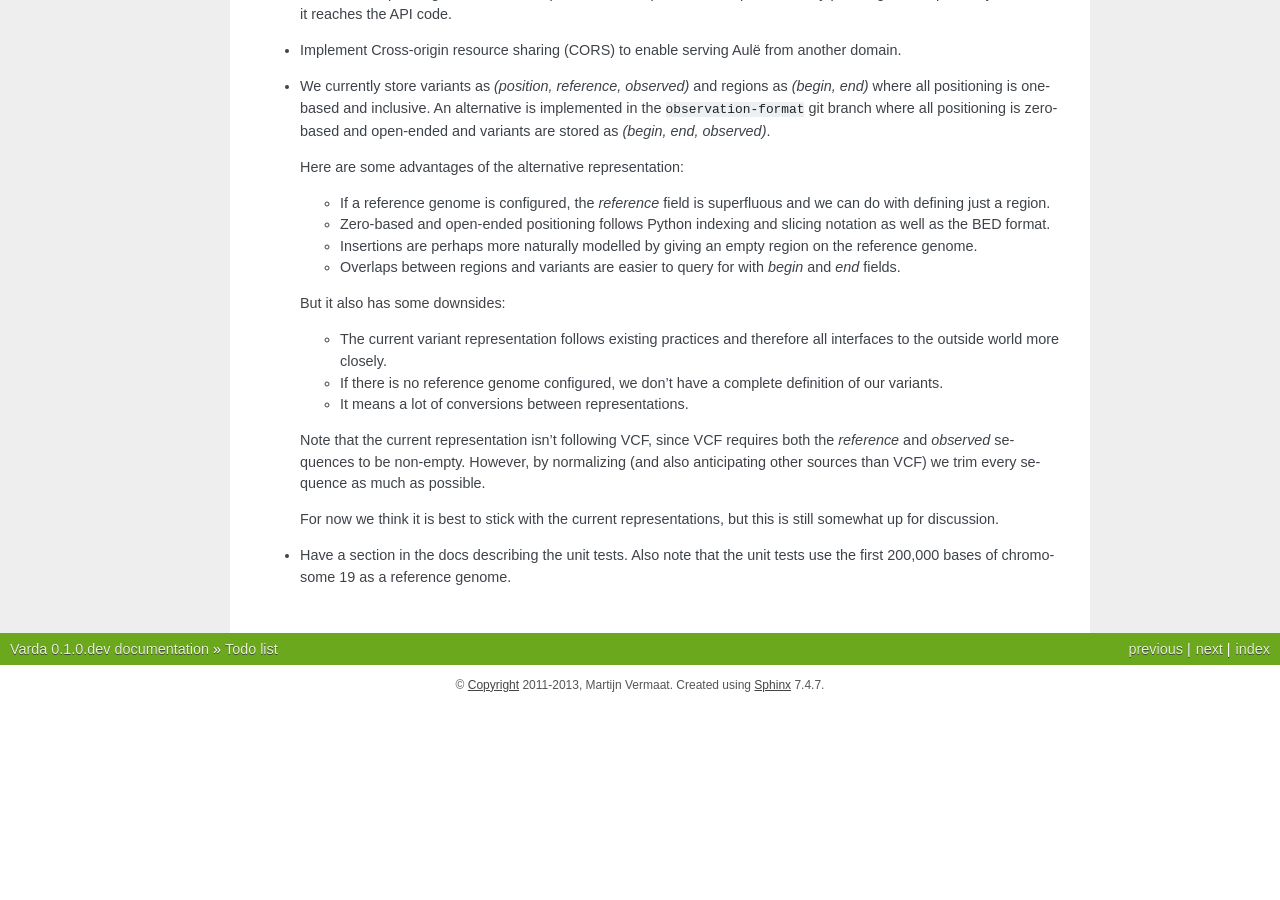
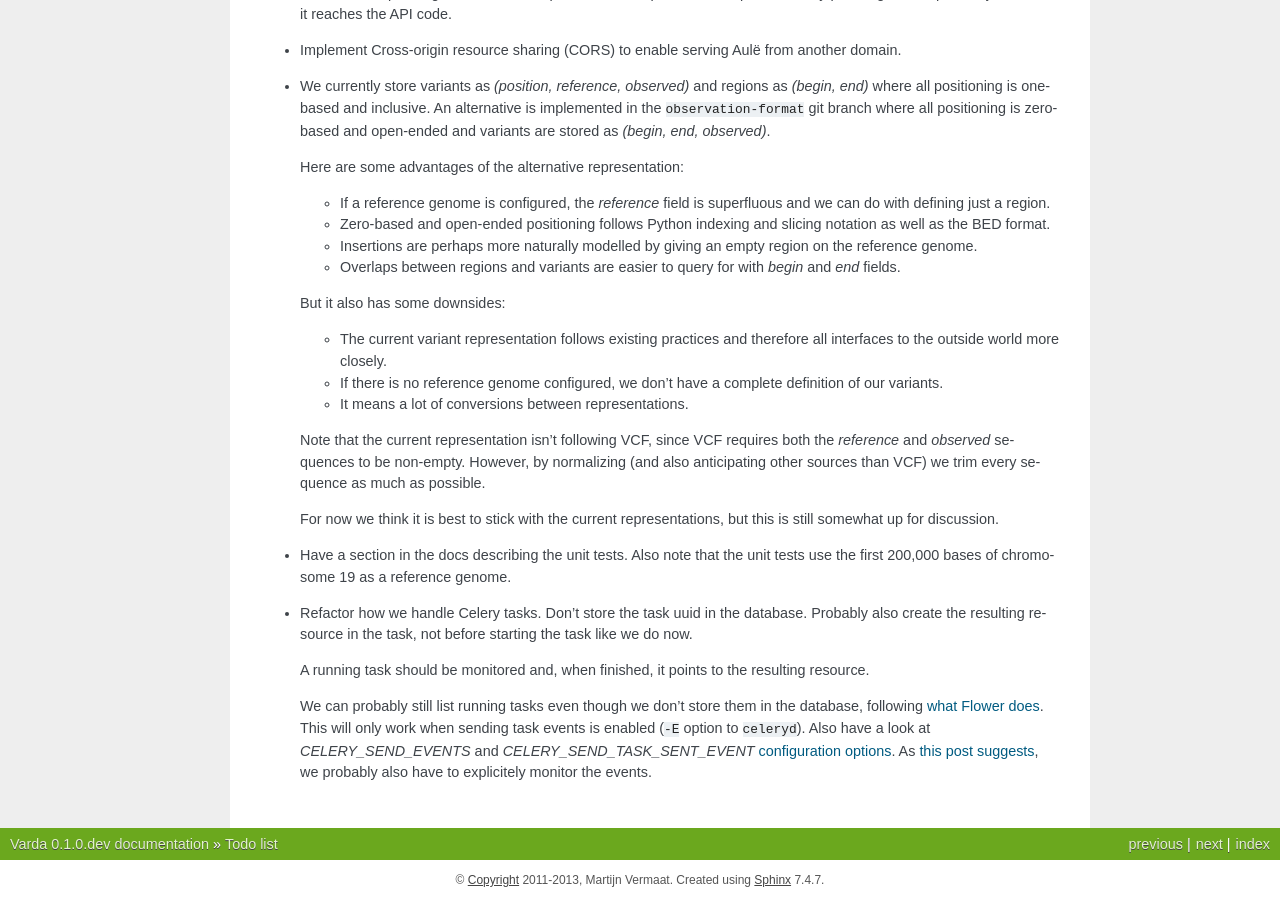
Before and after one commit to varda/varda, a Sphinx documentation site: the page built from doc/todo.rst, in a window 1280 px wide and 900 px high, scrolled down 984 px. Built offline with Sphinx 7.4.7, drawn with Linux system fonts in a browser that asks for light colours; pages that are not in the unit, such as notebooks, are missing from menus; before the commit the page ends 1689 px from its top, so only the background shows below that.

Commit message:
Todo note

```diff
--- a/doc/todo.rst
+++ b/doc/todo.rst
@@ -95,3 +95,21 @@ grepping the source code for ``Todo``.
 * Have a section in the docs describing the unit tests. Also note that the
   unit tests use the first 200,000 bases of chromosome 19 as a reference
   genome.
+
+* Refactor how we handle Celery tasks. Don't store the task uuid in the
+  database. Probably also create the resulting resource in the task, not
+  before starting the task like we do now.
+
+  A running task should be monitored and, when finished, it points to the
+  resulting resource.
+
+  We can probably still list running tasks even though we don't store them
+  in the database, following `what Flower does
+  <https://github.com/mher/flower/blob/master/flower/models.py#L104>`_.
+  This will only work when sending task events is enabled (``-E`` option to
+  ``celeryd``). Also have a look at `CELERY_SEND_EVENTS` and
+  `CELERY_SEND_TASK_SENT_EVENT` `configuration options
+  <http://docs.celeryproject.org/en/latest/configuration.html#events>`_.
+  As `this post suggests
+  <http://stackoverflow.com/questions/15575826/how-to-inspect-and-cancel-celery-tasks-by-task-name>`_,
+  we probably also have to explicitely monitor the events.
```
